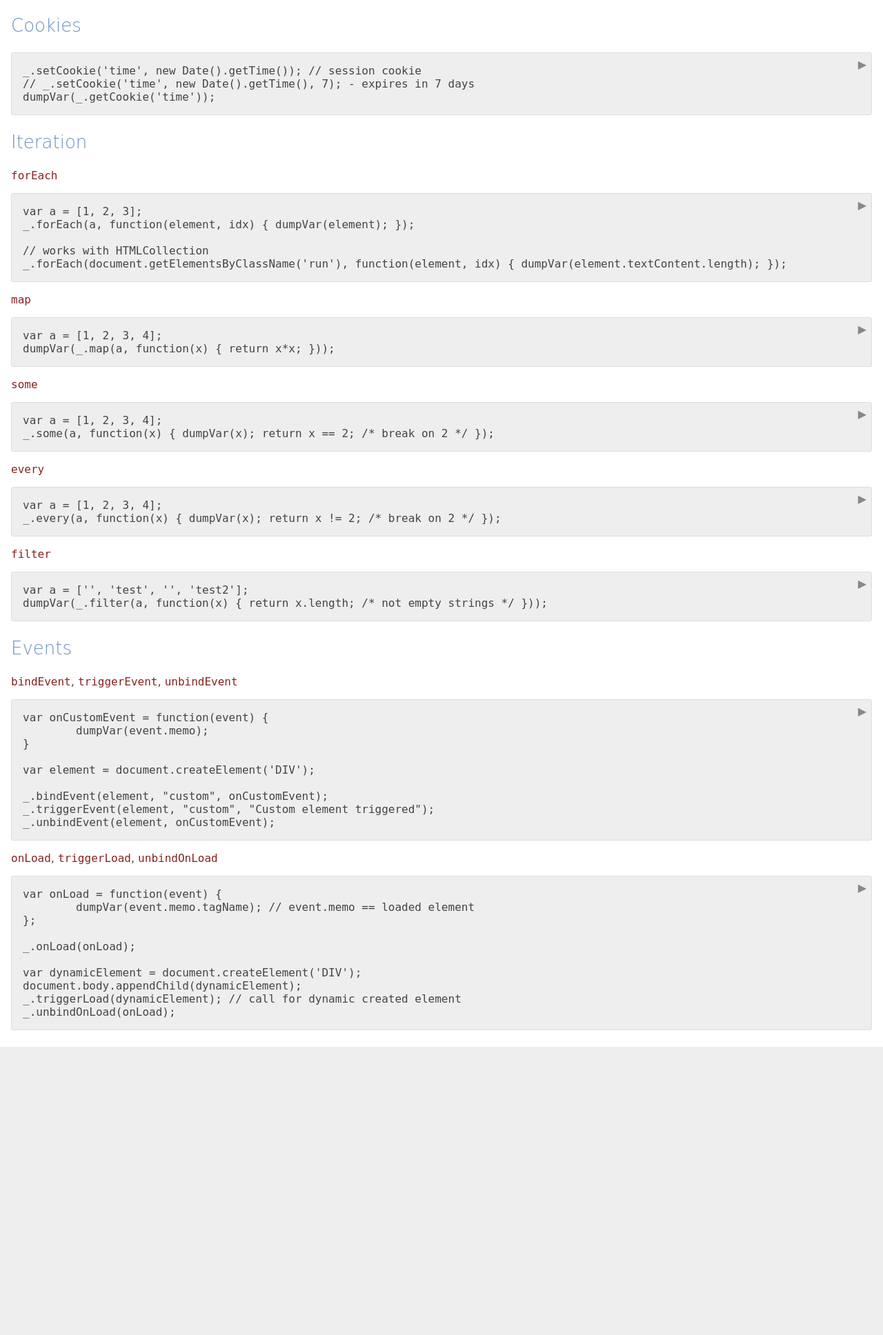
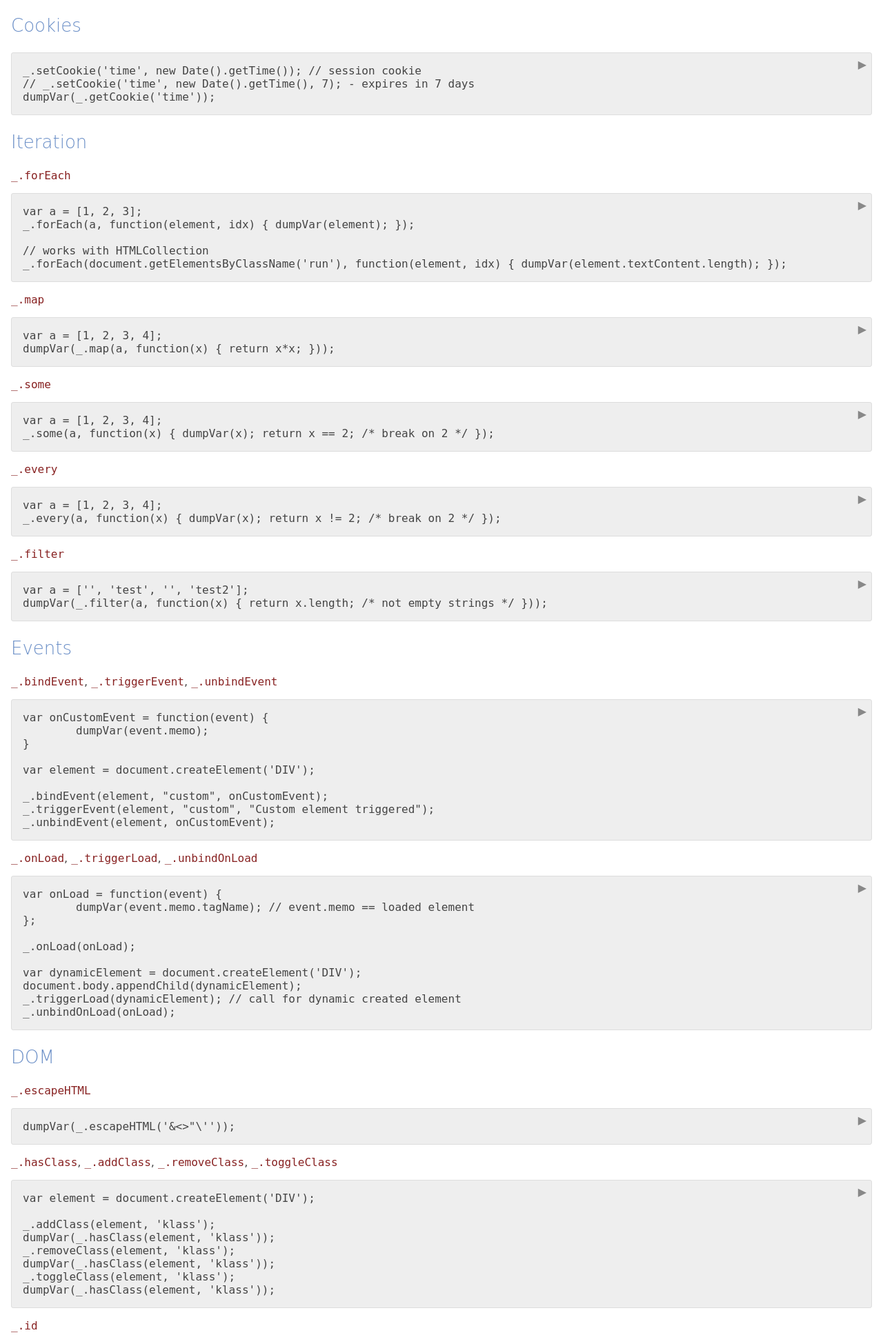
Before and after one commit to mireq/django-ajax-utils, a Django app: template sample_project/templates/utils.html in a window 1280 px wide. Shown: the part 1036-2972 px from the top of the page at 69% size. Before the commit the page ends 2554 px from the top, so only its background shows below. Run offline with Django 3.2, Linux system fonts and the light colour scheme; the template is opened without the code that fills it, so the values that code supplies are empty.

Commit message:
Added DOM examples

```diff
--- a/django_ajax_utils/static/django_ajax_utils/js/utils.js
+++ b/django_ajax_utils/static/django_ajax_utils/js/utils.js
@@ -322,6 +322,29 @@ else {
 	};
 }
 
+var getElementById = function(parent, id) {
+	if (id === undefined) {
+		return document.getElementById(parent);
+	}
+	else {
+		var element = document.getElementById(id);
+		if (isParentOf(element, parent)) {
+			return element;
+		}
+		else {
+			return null;
+		}
+	}
+};
+
+var getElementsByTagName = function(parent, tag) {
+	if (tag === undefined) {
+		tag = parent;
+		parent = document.body;
+	}
+	return parent.getElementsByTagName(tag);
+};
+
 var getElementsByClassName;
 if (el.getElementsByClassName === undefined) {
 	getElementsByClassName = function(parent, cls) {
@@ -348,29 +371,6 @@ else {
 		return parent.getElementsByClassName(cls);
 	};
 }
-
-var getElementsByTagName = function(parent, tag) {
-	if (tag === undefined) {
-		tag = parent;
-		parent = document.body;
-	}
-	return parent.getElementsByTagName(tag);
-};
-
-var getElementById = function(parent, id) {
-	if (id === undefined) {
-		return document.getElementById(parent);
-	}
-	else {
-		var element = document.getElementById(id);
-		if (isParentOf(element, parent)) {
-			return element;
-		}
-		else {
-			return null;
-		}
-	}
-};
 
 var isNode = function(o) {
 	return (
@@ -443,9 +443,9 @@ window._utils.hasClass = hasClass;
 window._utils.addClass = addClass;
 window._utils.removeClass = removeClass;
 window._utils.toggleClass = toggleClass;
+window._utils.id = getElementById;
+window._utils.tag = getElementsByTagName;
 window._utils.cls = getElementsByClassName;
-window._utils.tag = getElementsByTagName;
-window._utils.id = function(id) { return document.getElementById(id); };
 window._utils.isNode = isNode;
 window._utils.isElement = isElement;
 window._utils.isParentOf = isParentOf;
--- a/sample_project/templates/utils.html
+++ b/sample_project/templates/utils.html
@@ -66,7 +66,7 @@ dumpVar(_.getCookie('time'));
 
 <h2>Iteration</h2>
 
-<p><code>forEach</code></p>
+<p><code>_.forEach</code></p>
 
 <pre class="run">
 var a = [1, 2, 3];
@@ -76,28 +76,28 @@ _.forEach(a, function(element, idx) { dumpVar(element); });
 _.forEach(document.getElementsByClassName('run'), function(element, idx) { dumpVar(element.textContent.length); });
 </pre>
 
-<p><code>map</code></p>
+<p><code>_.map</code></p>
 
 <pre class="run">
 var a = [1, 2, 3, 4];
 dumpVar(_.map(a, function(x) { return x*x; }));
 </pre>
 
-<p><code>some</code></p>
+<p><code>_.some</code></p>
 
 <pre class="run">
 var a = [1, 2, 3, 4];
 _.some(a, function(x) { dumpVar(x); return x == 2; /* break on 2 */ });
 </pre>
 
-<p><code>every</code></p>
+<p><code>_.every</code></p>
 
 <pre class="run">
 var a = [1, 2, 3, 4];
 _.every(a, function(x) { dumpVar(x); return x != 2; /* break on 2 */ });
 </pre>
 
-<p><code>filter</code></p>
+<p><code>_.filter</code></p>
 
 <pre class="run">
 var a = ['', 'test', '', 'test2'];
@@ -106,7 +106,7 @@ dumpVar(_.filter(a, function(x) { return x.length; /* not empty strings */ }));
 
 <h2>Events</h2>
 
-<p><code>bindEvent</code>, <code>triggerEvent</code>, <code>unbindEvent</code></p>
+<p><code>_.bindEvent</code>, <code>_.triggerEvent</code>, <code>_.unbindEvent</code></p>
 
 <pre class="run">
 var onCustomEvent = function(event) {
@@ -120,7 +120,7 @@ _.triggerEvent(element, "custom", "Custom element triggered");
 _.unbindEvent(element, onCustomEvent);
 </pre>
 
-<p><code>onLoad</code>, <code>triggerLoad</code>, <code>unbindOnLoad</code></p>
+<p><code>_.onLoad</code>, <code>_.triggerLoad</code>, <code>_.unbindOnLoad</code></p>
 
 <pre class="run">
 var onLoad = function(event) {
@@ -135,4 +135,116 @@ _.triggerLoad(dynamicElement); // call for dynamic created element
 _.unbindOnLoad(onLoad);
 </pre>
 
+<h2>DOM</h2>
+
+<p><code>_.escapeHTML</code></p>
+
+<pre class="run">
+dumpVar(_.escapeHTML('&amp;&lt;&gt;&quot;\''));
+</pre>
+
+<p><code>_.hasClass</code>, <code>_.addClass</code>, <code>_.removeClass</code>, <code>_.toggleClass</code></p>
+
+<pre class="run">
+var element = document.createElement('DIV');
+
+_.addClass(element, 'klass');
+dumpVar(_.hasClass(element, 'klass'));
+_.removeClass(element, 'klass');
+dumpVar(_.hasClass(element, 'klass'));
+_.toggleClass(element, 'klass');
+dumpVar(_.hasClass(element, 'klass'));
+</pre>
+
+<p><code>_.id</code></p>
+
+<pre class="run">
+var element = document.createElement('ARTICLE');
+element.setAttribute('id', 'test');
+document.body.appendChild(element);
+
+dumpVar(_.id('test').tagName);
+
+document.body.removeChild(element);
+
+dumpVar(_.id('test'));
+</pre>
+
+<p><code>_.cls</code></p>
+
+<pre class="run">
+var a1 = document.createElement('ARTICLE');
+var a2 = document.createElement('NAV');
+_.addClass(a1, 'testclass');
+_.addClass(a2, 'testclass');
+document.body.appendChild(a1);
+document.body.appendChild(a2);
+
+_.forEach(_.cls(document.body, 'testclass'), function(element) {
+	dumpVar(element.tagName);
+});
+
+_.forEach(_.cls('testclass'), function(element) { // parent not required
+	dumpVar(element.tagName);
+});
+
+document.body.removeChild(a1);
+document.body.removeChild(a2);
+</pre>
+
+<p><code>_.tag</code></p>
+
+<pre class="run">
+dumpVar(_.tag(document.body, 'PRE').length);
+dumpVar(_.tag('PRE').length); // parent not required
+</pre>
+
+<p><code>_.isNode</code>, <code>_.isElement</code>, <code>_.isParentOf</code></p>
+
+<pre class="run">
+var node = document.createTextNode('...');
+var element = document.createElement('DIV');
+
+dumpVar(_.isNode(node));
+dumpVar(_.isNode(element));
+dumpVar(_.isElement(node));
+dumpVar(_.isElement(element));
+</pre>
+
+<p><code>_.isParentOf</code>, <code>_.findParent</code>, <code>_.findParentByCls</code></p>
+
+<pre class="run">
+var parent = document.createElement('DIV');
+parent.className = 'parent';
+var child = document.createElement('DIV');
+child.className = 'child';
+parent.appendChild(child);
+
+dumpVar(_.isParentOf(child, parent));
+dumpVar(_.findParent(child, function(element) { return _.hasClass(element, 'parent'); }).className);
+dumpVar(_.findParentByCls(child, 'parent').className);
+</pre>
+
+<p><code>_.elem</code></p>
+
+<pre class="run">
+var element = _.elem('A', {'href': '#', 'class': 'link'}, 'Link text');
+dumpVar(element.innerHTML);
+</pre>
+
+<p><code>_.insertAfter</code></p>
+
+<pre class="run">
+var parent = _.elem('UL');
+var i1 = _.elem('LI', undefined, "Text");
+var i2 = _.elem('LI', undefined, "Text2");
+parent.appendChild(i1);
+parent.appendChild(i2);
+
+var between = _.elem('LI', undefined, "Between");
+_.insertAfter(between, i1);
+
+dumpVar(parent.childNodes[1].innerHTML);
+</pre>
+
 {% endblock %}
```
